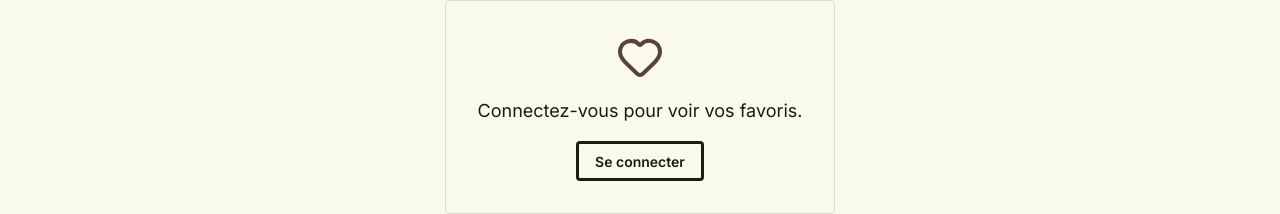
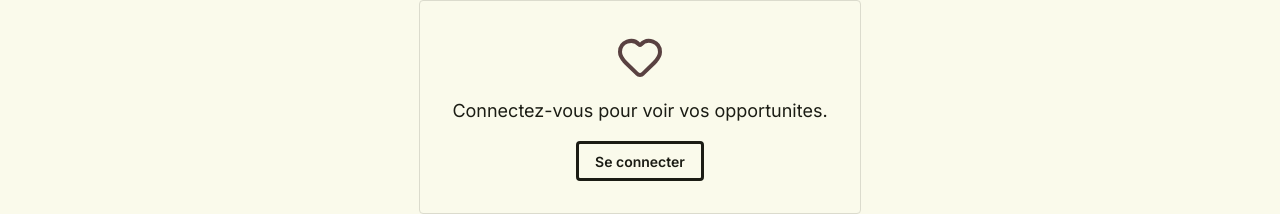
Before and after one commit to mkroze/public_market_annonce, a React (Vite) app in the folder frontend/: page /favorites in a window 1280 px wide. Shown: the part 193-407 px from the top of the page. Built offline with nearby package versions, Linux system fonts and the light colour scheme.

Commit message:
fix: polish opportunity tracking copy

```diff
--- a/frontend/src/pages/Favorites.tsx
+++ b/frontend/src/pages/Favorites.tsx
@@ -43,7 +43,7 @@ export default function Favorites() {
       <div className="min-h-[50vh] flex items-center justify-center px-4 sm:px-6 py-8">
         <div className="border border-[var(--color-border-subtle)] rounded bg-[var(--color-ivory)] p-8 text-center">
           <Heart className="w-12 h-12 mx-auto mb-4 text-[var(--color-slate)]" />
-          <p className="text-lg mb-4 font-sans text-[var(--color-charcoal)]">Connectez-vous pour voir vos favoris.</p>
+          <p className="text-lg mb-4 font-sans text-[var(--color-charcoal)]">Connectez-vous pour voir vos opportunites.</p>
           <Link to="/login" className="btn btn-primary font-sans font-semibold rounded">
             Se connecter
           </Link>
@@ -87,7 +87,7 @@ export default function Favorites() {
       ) : favorites.length === 0 ? (
         <div className="text-center py-12 text-[var(--color-slate)]">
           <Heart className="w-12 h-12 mx-auto mb-4" />
-          <p className="font-sans">Aucune consultation sauvegard&eacute;e</p>
+          <p className="font-sans">Aucune opportunite sauvegardee</p>
         </div>
       ) : (
         <div className="border border-[var(--color-border-subtle)] rounded overflow-hidden">
@@ -120,7 +120,7 @@ export default function Favorites() {
                           e.stopPropagation();
                           handleRemove(tender.id);
                         }}
-                        title="Retirer des favoris"
+                        title="Retirer des opportunites"
                       >
                         <Heart className="w-4 h-4 fill-current" />
                       </button>
```
